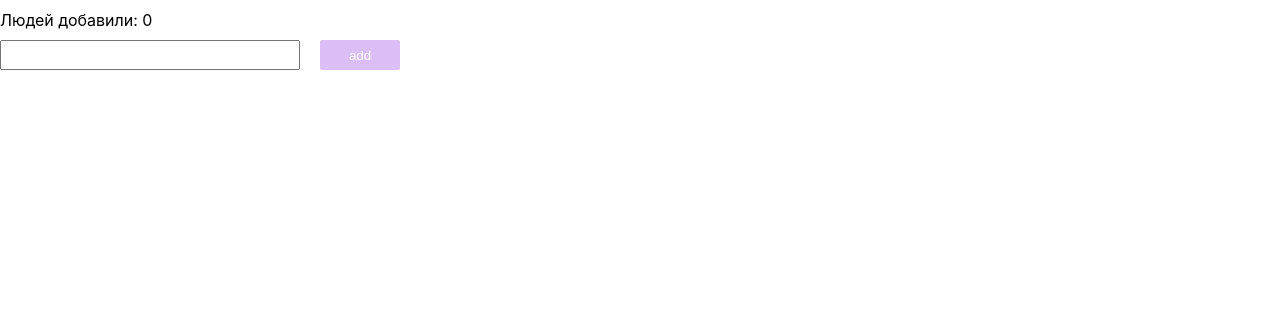
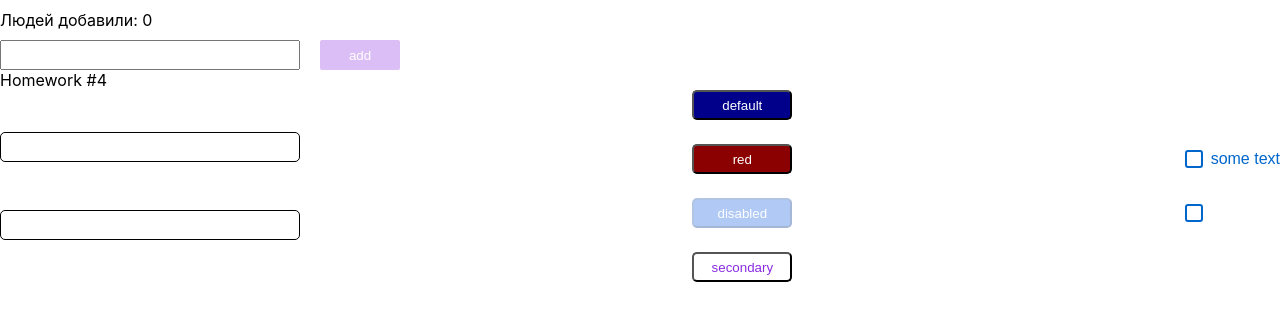
Before and after one commit to makishima44/HW, a React (Create React App) app: page / in a window 1280 px wide. Shown: the part 444-764 px from the top of the page. Built offline with nearby package versions, Linux system fonts and the light colour scheme.

Commit message:
HW4 finished

```diff
--- a/src/s1-main/App.tsx
+++ b/src/s1-main/App.tsx
@@ -3,6 +3,7 @@ import s from "./App.module.css";
 import HW1 from "../s2-homeworks/hw01/HW1";
 import HW2 from "../s2-homeworks/hw02/HW2";
 import HW3 from "../s2-homeworks/hw03/HW3";
+import HW4 from "../s2-homeworks/hw04/HW4";
 
 function App() {
   return (
@@ -10,7 +11,7 @@ function App() {
       <HW1 />
       <HW2 />
       <HW3 />
-      {/*<HW4/>*/}
+      <HW4 />
 
       {/*при выполнении дз 5 и более - закомментировать здесь дз 1-4, так как они есть внутри дз 5*/}
       {/*<HW5/>*/}
--- a/src/s2-homeworks/hw04/common/c1-SuperInputText/SuperInputText.module.css
+++ b/src/s2-homeworks/hw04/common/c1-SuperInputText/SuperInputText.module.css
@@ -2,6 +2,10 @@
 }
 
 .input {
+  height: 30px;
+  width: 300px;
+  border-radius: 5px;
+  border: 1px solid black;
 }
 
 .inputWrapper {
@@ -11,10 +15,13 @@
 }
 
 .errorInput {
+  border: 2px solid red;
 }
 
 .errorInput:focus {
+  border: 2px solid red;
 }
 
 .error {
+  color: red;
 }
--- a/src/s2-homeworks/hw04/common/c2-SuperButton/SuperButton.module.css
+++ b/src/s2-homeworks/hw04/common/c2-SuperButton/SuperButton.module.css
@@ -1,35 +1,48 @@
 .button {
+  height: 30px;
+  width: 100px;
+  border-radius: 5px;
+  color: white;
 }
 
 .disabled {
+  background-color: cornflowerblue;
+  opacity: 0.5;
 }
 
 .secondary {
+  background-color: white;
+  color: blueviolet;
 }
 
 .default {
+  background-color: darkblue;
 }
 
 .red {
+  background-color: darkred;
 }
 
 .default:hover {
+  background-color: blueviolet;
 }
 
 .red:hover {
+  background-color: red;
 }
 
 .secondary:hover {
 }
 
-
 .default:active {
+  background-color: darkblue;
 }
 
 .secondary:active {
 }
 
 .red:active {
+  background-color: darkred;
 }
 
 .button:disabled {
--- a/src/s2-homeworks/hw04/common/c2-SuperButton/SuperButton.tsx
+++ b/src/s2-homeworks/hw04/common/c2-SuperButton/SuperButton.tsx
@@ -1,28 +1,32 @@
-import React, {ButtonHTMLAttributes, DetailedHTMLProps} from 'react'
-import s from './SuperButton.module.css'
+import React, { ButtonHTMLAttributes, DetailedHTMLProps } from "react";
+import s from "./SuperButton.module.css";
 
 // тип пропсов обычной кнопки, children в котором храниться название кнопки там уже описан
-type DefaultButtonPropsType = DetailedHTMLProps<ButtonHTMLAttributes<HTMLButtonElement>,
-    HTMLButtonElement>
+type DefaultButtonPropsType = DetailedHTMLProps<
+  ButtonHTMLAttributes<HTMLButtonElement>,
+  HTMLButtonElement
+>;
 
 type SuperButtonPropsType = DefaultButtonPropsType & {
-    xType?: string
-}
+  xType?: string;
+};
 
-const SuperButton: React.FC<SuperButtonPropsType> = (
-    {
+const SuperButton: React.FC<SuperButtonPropsType> = ({
   xType,
   className,
   disabled,
   ...restProps // все остальные пропсы попадут в объект restProps, там же будет children
-    }
-) => {
-    const finalClassName = s.button
-        // + (disabled
-        //         ? ...
-        //         : xType === 'red'
-        //             ? ...
-        + (className ? ' ' + className : '') // задачка на смешивание классов
+}) => {
+  const finalClassName =
+    s.button +
+    (disabled
+      ? " " + s.disabled
+      : xType === "red"
+      ? " " + s.red
+      : xType === "secondary"
+      ? " " + s.secondary
+      : " " + s.default) +
+    (className ? " " + className : " "); // задачка на смешивание классов
 
   return (
     <button
@@ -30,7 +34,7 @@ const SuperButton: React.FC<SuperButtonPropsType> = (
       className={finalClassName}
       {...restProps} // отдаём кнопке остальные пропсы если они есть (children там внутри)
     />
-    )
-}
+  );
+};
 
-export default SuperButton
+export default SuperButton;
--- a/src/s2-homeworks/hw04/common/c3-SuperCheckbox/SuperCheckbox.tsx
+++ b/src/s2-homeworks/hw04/common/c3-SuperCheckbox/SuperCheckbox.tsx
@@ -2,20 +2,21 @@ import React, {
   ChangeEvent,
   DetailedHTMLProps,
   InputHTMLAttributes,
-} from 'react'
-import s from './SuperCheckbox.module.css'
+} from "react";
+import s from "./SuperCheckbox.module.css";
 
 // тип пропсов обычного инпута
-type DefaultInputPropsType = DetailedHTMLProps<InputHTMLAttributes<HTMLInputElement>,
-    HTMLInputElement>
+type DefaultInputPropsType = DetailedHTMLProps<
+  InputHTMLAttributes<HTMLInputElement>,
+  HTMLInputElement
+>;
 
-type SuperCheckboxPropsType = Omit<DefaultInputPropsType, 'type'> & {
-    onChangeChecked?: (checked: boolean) => void
-    spanClassName?: string
-}
+type SuperCheckboxPropsType = Omit<DefaultInputPropsType, "type"> & {
+  onChangeChecked?: (checked: boolean) => void;
+  spanClassName?: string;
+};
 
-const SuperCheckbox: React.FC<SuperCheckboxPropsType> = (
-    {
+const SuperCheckbox: React.FC<SuperCheckboxPropsType> = ({
   onChange,
   onChangeChecked,
   className,
@@ -24,35 +25,30 @@ const SuperCheckbox: React.FC<SuperCheckboxPropsType> = (
   id,
 
   ...restProps // все остальные пропсы попадут в объект restProps
-    }
-) => {
+}) => {
   const onChangeCallback = (e: ChangeEvent<HTMLInputElement>) => {
-        // задачка на написание онченджа
+    onChange && onChange(e);
+    onChangeChecked && onChangeChecked(e.currentTarget.checked);
+  };
 
-    }
-
-    const finalInputClassName = s.checkbox
-        + (className ? ' ' + className : '')
+  const finalInputClassName = s.checkbox + (className ? " " + className : "");
 
   return (
     <label className={s.label}>
       <input
         id={id}
-                type={'checkbox'}
+        type={"checkbox"}
         onChange={onChangeCallback}
         className={finalInputClassName}
         {...restProps} // отдаём инпуту остальные пропсы если они есть (checked например там внутри)
       />
       {children && (
-                <span
-                    id={id ? id + '-span' : undefined}
-                    className={s.spanClassName}
-                >
+        <span id={id ? id + "-span" : undefined} className={s.spanClassName}>
           {children}
         </span>
       )}
     </label> // благодаря label нажатие на спан передастся в инпут
-    )
-}
+  );
+};
 
-export default SuperCheckbox
+export default SuperCheckbox;
```
Lines whose indentation alone changed are shown as unchanged.
